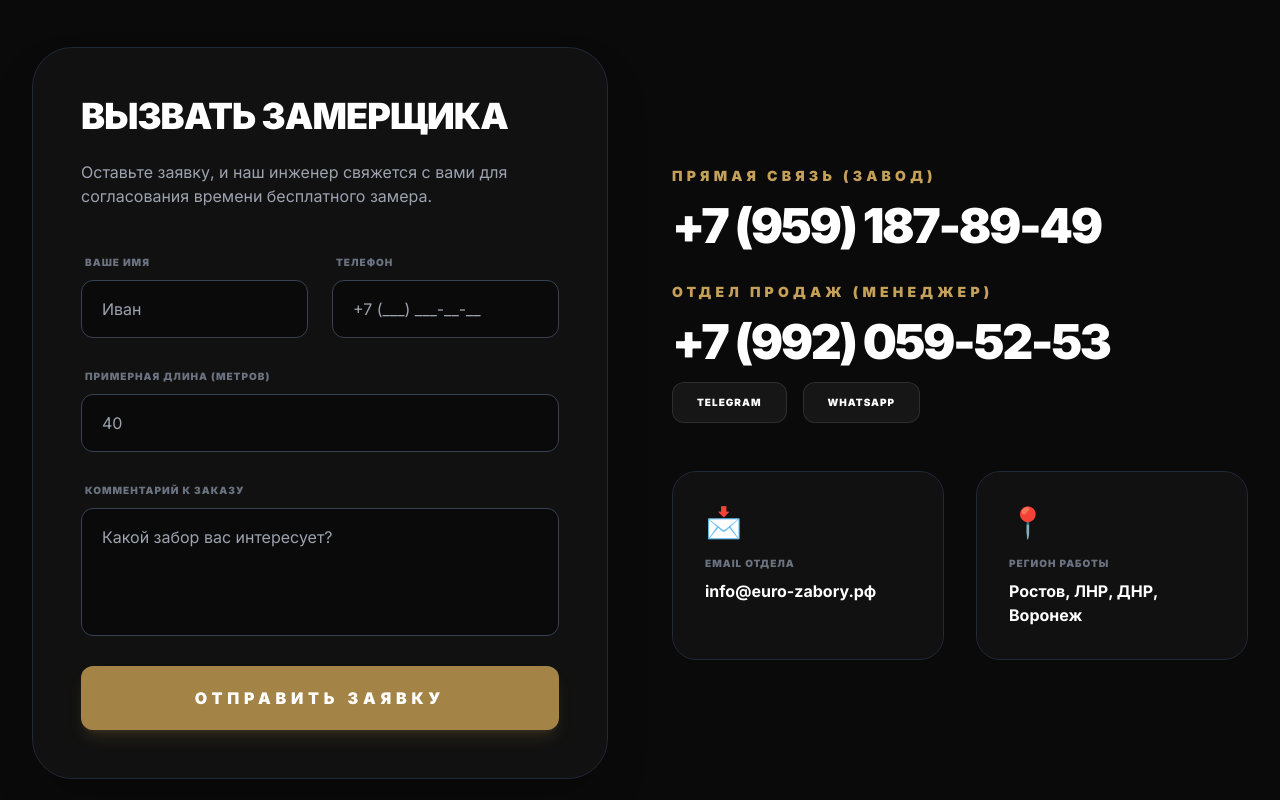
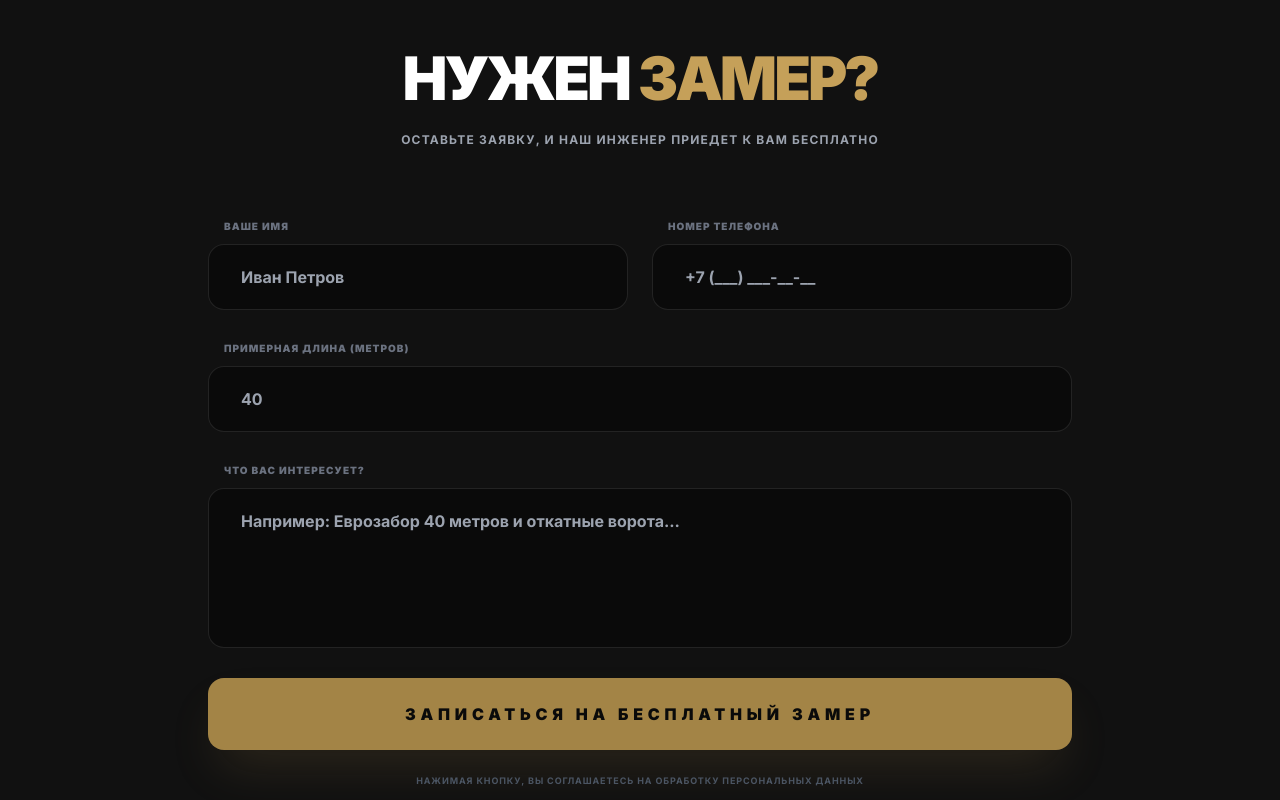
Before and after one commit to ksasha79/KovkaMaster, a React (Vite) app: page / in a window 1280 px wide. Shown: the part 8940-9740 px from the top of the page. Built offline with nearby package versions, Linux system fonts and the light colour scheme.

Commit message:
Update Contact.tsx

```diff
--- a/components/Contact.tsx
+++ b/components/Contact.tsx
@@ -1,6 +1,6 @@
 
 import React, { useState, useEffect } from 'react';
-import { CONTACTS } from '../config';
+import { CONTACTS } from '../config.ts';
 
 interface ContactProps {
   prefillMessage?: string;
@@ -34,12 +34,11 @@ const Contact: React.FC<ContactProps> = ({ prefillMessage }) => {
         body: JSON.stringify(formData),
       });
 
-      const result = await response.json();
-
       if (response.ok) {
         setStatus('success');
         setFormData({ name: '', phone: '', message: '', length: '' });
       } else {
+        const result = await response.json();
         throw new Error(result.error || 'Ошибка при отправке');
       }
     } catch (err: any) {
@@ -49,129 +48,88 @@ const Contact: React.FC<ContactProps> = ({ prefillMessage }) => {
   };
 
   return (
-    <section id="contact" className="py-24 bg-metal-900 text-white relative">
-      <div className="max-w-7xl mx-auto px-4 sm:px-6 lg:px-8">
-        <div className="grid lg:grid-cols-2 gap-16">
-
-          {/* Левая часть: Форма */}
-          <div className="bg-metal-800 p-8 md:p-12 rounded-[2.5rem] border border-gray-800 shadow-2xl">
-            <h2 className="text-4xl font-black mb-6 uppercase tracking-tight">Вызвать замерщика</h2>
-            <p className="text-gray-400 mb-10">Оставьте заявку, и наш инженер свяжется с вами для согласования времени бесплатного замера.</p>
+    <section id="contact" className="py-24 bg-metal-800 border-y border-white/5">
+      <div className="max-w-4xl mx-auto px-4">
+        <div className="text-center mb-16">
+          <h2 className="text-3xl md:text-6xl font-black mb-6 uppercase tracking-tighter text-white">НУЖЕН <span className="text-gold-500">ЗАМЕР?</span></h2>
+          <p className="text-gray-400 uppercase tracking-widest text-xs font-bold">Оставьте заявку, и наш инженер приедет к вам бесплатно</p>
+        </div>
 
         {status === 'success' ? (
-              <div className="bg-gold-600/10 border border-gold-500/30 p-10 rounded-3xl text-center animate-fade-in">
-                <div className="text-5xl mb-4">✅</div>
-                <h3 className="text-2xl font-bold text-gold-500 uppercase mb-2">Заявка отправлена!</h3>
-                <p className="text-gray-300 mb-6">Бот уже передал ваш заказ в отдел продаж {CONTACTS.COMPANY_NAME}. Ожидайте звонка.</p>
+          <div className="p-16 rounded-[3rem] bg-gold-600/10 border border-gold-500/30 text-center animate-in zoom-in duration-500">
+            <div className="text-6xl mb-6">🤝</div>
+            <h3 className="text-3xl font-black text-gold-500 mb-4 uppercase">ЗАЯВКА ПРИНЯТА!</h3>
+            <p className="text-gray-300 font-medium">Менеджер перезвонит вам в течение 15 минут для уточнения адреса замера.</p>
             <button
               onClick={() => setStatus('idle')}
-                  className="text-xs font-black uppercase tracking-widest text-gold-500 border-b border-gold-600 pb-1"
+              className="mt-8 text-xs font-black uppercase tracking-widest text-gold-500 border-b border-gold-600 pb-1"
             >
               Отправить еще одну
             </button>
           </div>
         ) : (
           <form onSubmit={handleSubmit} className="space-y-6">
-                <div className="grid md:grid-cols-2 gap-6">
+            <div className="grid grid-cols-1 md:grid-cols-2 gap-6">
               <div className="space-y-2">
-                    <label className="text-[10px] uppercase font-black text-gray-500 tracking-widest ml-1">Ваше имя</label>
+                <label className="text-[10px] font-black uppercase text-gray-500 tracking-widest ml-4">Ваше имя</label>
                 <input
                   required
-                      className="w-full bg-metal-900 border border-gray-700 rounded-xl px-5 py-4 outline-none focus:border-gold-500 transition-all text-white"
-                      placeholder="Иван"
+                  type="text"
+                  placeholder="Иван Петров"
+                  className="w-full px-8 py-5 rounded-2xl bg-metal-900 border border-white/10 outline-none focus:border-gold-500 text-white transition-all font-bold"
                   value={formData.name}
                   onChange={e => setFormData({...formData, name: e.target.value})}
                 />
               </div>
               <div className="space-y-2">
-                    <label className="text-[10px] uppercase font-black text-gray-500 tracking-widest ml-1">Телефон</label>
+                <label className="text-[10px] font-black uppercase text-gray-500 tracking-widest ml-4">Номер телефона</label>
                 <input
                   required
                   type="tel"
-                      className="w-full bg-metal-900 border border-gray-700 rounded-xl px-5 py-4 outline-none focus:border-gold-500 transition-all text-white"
                   placeholder="+7 (___) ___-__-__"
+                  className="w-full px-8 py-5 rounded-2xl bg-metal-900 border border-white/10 outline-none focus:border-gold-500 text-white transition-all font-bold"
                   value={formData.phone}
                   onChange={e => setFormData({...formData, phone: e.target.value})}
                 />
               </div>
             </div>
-
             <div className="space-y-2">
-                  <label className="text-[10px] uppercase font-black text-gray-500 tracking-widest ml-1">Примерная длина (метров)</label>
+              <label className="text-[10px] font-black uppercase text-gray-500 tracking-widest ml-4">Примерная длина (метров)</label>
               <input
                 type="number"
-                    className="w-full bg-metal-900 border border-gray-700 rounded-xl px-5 py-4 outline-none focus:border-gold-500 transition-all text-white"
                 placeholder="40"
+                className="w-full px-8 py-5 rounded-2xl bg-metal-900 border border-white/10 outline-none focus:border-gold-500 text-white transition-all font-bold"
                 value={formData.length}
                 onChange={e => setFormData({...formData, length: e.target.value})}
               />
             </div>
-
             <div className="space-y-2">
-                  <label className="text-[10px] uppercase font-black text-gray-500 tracking-widest ml-1">Комментарий к заказу</label>
+              <label className="text-[10px] font-black uppercase text-gray-500 tracking-widest ml-4">Что вас интересует?</label>
               <textarea
-                    className="w-full bg-metal-900 border border-gray-700 rounded-xl px-5 py-4 outline-none focus:border-gold-500 transition-all h-32 resize-none text-white"
-                    placeholder="Какой забор вас интересует?"
+                placeholder="Например: Еврозабор 40 метров и откатные ворота..."
+                className="w-full px-8 py-5 rounded-2xl bg-metal-900 border border-white/10 outline-none focus:border-gold-500 text-white transition-all h-40 resize-none font-bold"
                 value={formData.message}
                 onChange={e => setFormData({...formData, message: e.target.value})}
-                  />
+              ></textarea>
             </div>
 
             {status === 'error' && (
-                  <p className="text-red-500 text-xs font-bold uppercase tracking-widest bg-red-500/10 p-4 rounded-lg border border-red-500/20">
+              <p className="text-red-500 text-xs font-bold uppercase tracking-widest bg-red-500/10 p-4 rounded-lg border border-red-500/20 text-center">
                 ❌ Ошибка: {errorText || 'Не удалось отправить. Попробуйте позвонить.'}
               </p>
             )}
 
             <button
               disabled={status === 'sending'}
-                  className="w-full bg-gold-600 hover:bg-gold-500 disabled:opacity-50 text-white font-black uppercase tracking-[0.3em] py-5 rounded-xl transition-all active:scale-95 shadow-lg shadow-gold-600/20"
+              className="w-full py-6 bg-gold-600 hover:bg-gold-500 disabled:opacity-50 text-metal-900 font-black uppercase tracking-[0.3em] rounded-2xl transition-all shadow-2xl shadow-gold-600/20 active:scale-95"
             >
-                  {status === 'sending' ? 'Отправка...' : 'Отправить заявку'}
+              {status === 'sending' ? 'Отправка...' : 'Записаться на бесплатный замер'}
             </button>
+            <p className="text-center text-[9px] text-gray-600 uppercase font-bold tracking-widest mt-6">
+              Нажимая кнопку, вы соглашаетесь на обработку персональных данных
+            </p>
           </form>
         )}
-          </div>
-
-          {/* Правая часть: Контакты */}
-          <div className="flex flex-col justify-center space-y-12">
-            <div>
-              <h3 className="text-gold-500 font-black uppercase tracking-[0.3em] text-sm mb-4">Прямая связь (Завод)</h3>
-              <a href={`tel:+${CONTACTS.FACTORY_PHONE}`} className="text-4xl md:text-5xl font-black hover:text-gold-500 transition-colors tracking-tighter block mb-8">
-                {CONTACTS.FACTORY_PHONE_DISPLAY}
-              </a>
-
-              <h3 className="text-gold-500 font-black uppercase tracking-[0.3em] text-sm mb-4">Отдел продаж (Менеджер)</h3>
-              <div className="space-y-4">
-                <a href={`tel:+${CONTACTS.MANAGER_PHONE}`} className="text-4xl md:text-5xl font-black hover:text-gold-500 transition-colors tracking-tighter block">
-                  {CONTACTS.MANAGER_PHONE_DISPLAY}
-                </a>
-                <div className="flex gap-4">
-                  <a href={`https://t.me/${CONTACTS.TELEGRAM_USER}`} target="_blank" className="flex items-center gap-2 bg-white/5 border border-white/10 px-6 py-3 rounded-xl text-[10px] font-black uppercase tracking-widest hover:bg-gold-600 transition-all">
-                    <span>Telegram</span>
-                  </a>
-                  <a href={`https://wa.me/${CONTACTS.WHATSAPP_LINK}`} target="_blank" className="flex items-center gap-2 bg-white/5 border border-white/10 px-6 py-3 rounded-xl text-[10px] font-black uppercase tracking-widest hover:bg-green-600 transition-all">
-                    <span>WhatsApp</span>
-                  </a>
-                </div>
-              </div>
-            </div>
-
-            <div className="grid sm:grid-cols-2 gap-8">
-              <div className="p-8 bg-metal-800 rounded-3xl border border-gray-800">
-                <div className="text-3xl mb-4">📩</div>
-                <h4 className="font-black uppercase text-[10px] tracking-widest text-gray-500 mb-2">Email отдела</h4>
-                <p className="font-bold">{CONTACTS.EMAIL}</p>
-              </div>
-              <div className="p-8 bg-metal-800 rounded-3xl border border-gray-800">
-                <div className="text-3xl mb-4">📍</div>
-                <h4 className="font-black uppercase text-[10px] tracking-widest text-gray-500 mb-2">Регион работы</h4>
-                <p className="font-bold">Ростов, ЛНР, ДНР, Воронеж</p>
-              </div>
-            </div>
-          </div>
-
-        </div>
       </div>
     </section>
   );
```
Lines whose indentation alone changed are shown as unchanged.
